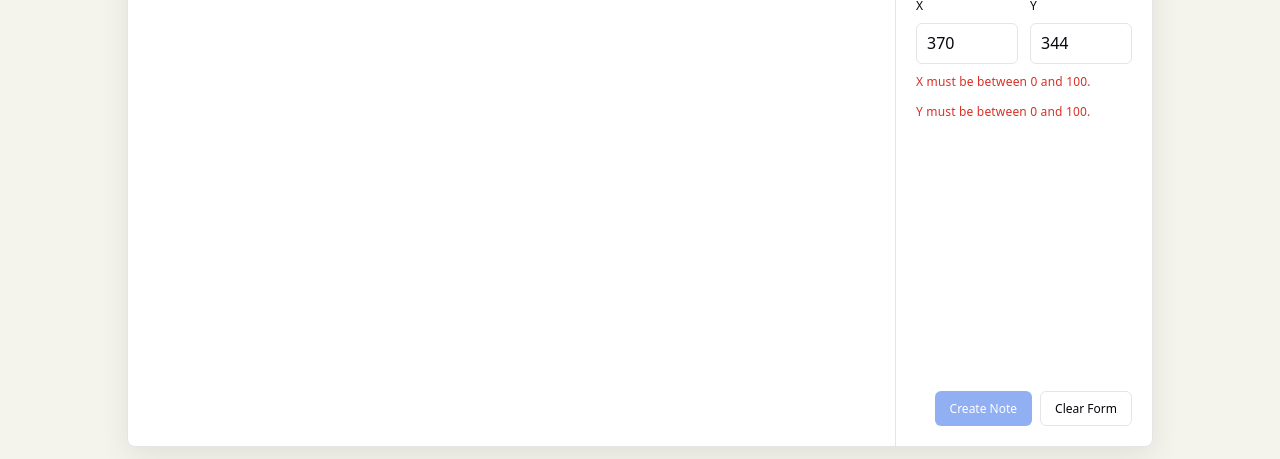
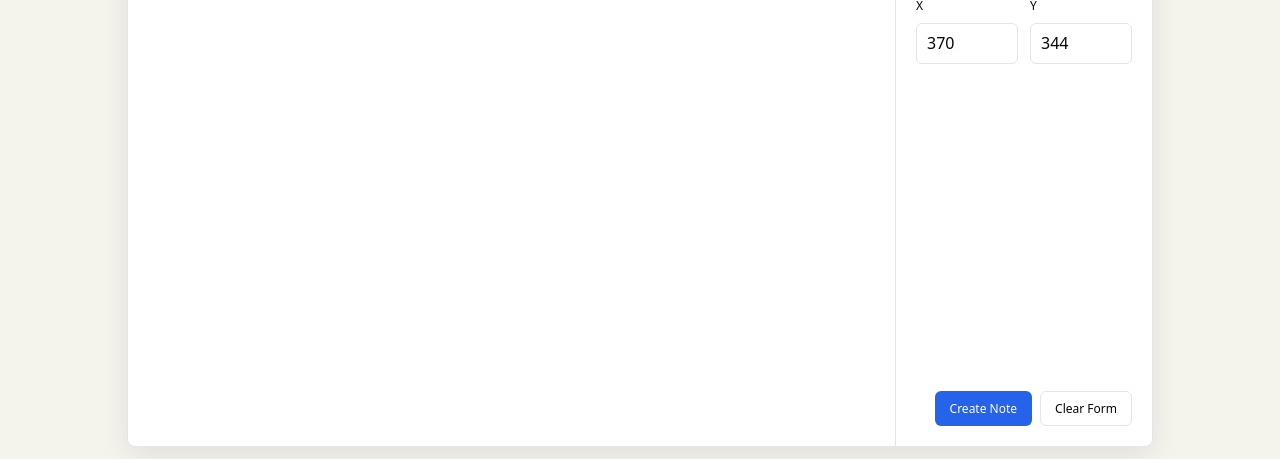
Before and after one commit to julianarana/stickynotes, a React (Vite) app: page / in a window 1280 px wide. Shown: the part 338-797 px from the top of the page. Built offline with nearby package versions, Linux system fonts and the light colour scheme.

Commit message:
Adjustments in the validation of the form

```diff
--- a/src/components/Notes/NoteCreator/NoteCreator.tsx
+++ b/src/components/Notes/NoteCreator/NoteCreator.tsx
@@ -4,10 +4,12 @@ import {
   DEFAULT_STICKY_SIZE,
   DEFAULT_STICKY_X,
   DEFAULT_STICKY_Y,
-  MAX_POSITION_VALUE,
+  MAX_POSITION_X,
+  MAX_POSITION_Y,
   MAX_STICKY_SIZE,
   MAX_TEXT_LENGTH,
   MIN_POSITION_VALUE,
+  MIN_STICKY_SIZE,
 } from "../../../config/canvas";
 import type { NoteDraft } from "../../../types/note";
 import { Button, ButtonVariant, TextArea, TextField } from "../../forms";
@@ -20,8 +22,8 @@ const DEFAULT_FORM = {
   y: DEFAULT_STICKY_Y,
 };
 
-const isPositionInRange = (value: number) =>
-  value >= MIN_POSITION_VALUE && value <= MAX_POSITION_VALUE;
+const isInRange = (value: number, min: number, max: number) =>
+  value >= min && value <= max;
 
 interface NoteCreatorProps {
   onCreate: (note: NoteDraft) => void;
@@ -32,15 +34,17 @@ function NoteCreator({ onCreate }: NoteCreatorProps) {
 
   const titleId = useId();
   const textErrorId = useId();
+  const sizeErrorId = useId();
   const xErrorId = useId();
   const yErrorId = useId();
 
   const errors = {
     text: form.text.length > MAX_TEXT_LENGTH,
-    x: !isPositionInRange(form.x),
-    y: !isPositionInRange(form.y),
+    size: !isInRange(form.size, MIN_STICKY_SIZE, MAX_STICKY_SIZE),
+    x: !isInRange(form.x, MIN_POSITION_VALUE, MAX_POSITION_X),
+    y: !isInRange(form.y, MIN_POSITION_VALUE, MAX_POSITION_Y),
   };
-  const isValid = !errors.text && !errors.x && !errors.y;
+  const isValid = !errors.text && !errors.size && !errors.x && !errors.y;
 
   const clearForm = () => setForm(DEFAULT_FORM);
 
@@ -89,10 +93,18 @@ function NoteCreator({ onCreate }: NoteCreatorProps) {
       <TextField
         label="size"
         type="number"
+        min={MIN_STICKY_SIZE}
         max={MAX_STICKY_SIZE}
         value={form.size}
         onChange={handleSizeChange}
+        aria-invalid={errors.size}
+        aria-describedby={errors.size ? sizeErrorId : undefined}
       />
+      {errors.size && (
+        <p className="note-creator-error" id={sizeErrorId} role="alert">
+          Size must be between {MIN_STICKY_SIZE} and {MAX_STICKY_SIZE}.
+        </p>
+      )}
       <div className="note-creator-fieldset">
         <span
           className="note-creator-fieldset-label"
@@ -109,7 +121,7 @@ function NoteCreator({ onCreate }: NoteCreatorProps) {
             label="x"
             type="number"
             min={MIN_POSITION_VALUE}
-            max={MAX_POSITION_VALUE}
+            max={MAX_POSITION_X}
             value={form.x}
             onChange={handleXChange}
             aria-invalid={errors.x}
@@ -119,7 +131,7 @@ function NoteCreator({ onCreate }: NoteCreatorProps) {
             label="y"
             type="number"
             min={MIN_POSITION_VALUE}
-            max={MAX_POSITION_VALUE}
+            max={MAX_POSITION_Y}
             value={form.y}
             onChange={handleYChange}
             aria-invalid={errors.y}
@@ -128,12 +140,12 @@ function NoteCreator({ onCreate }: NoteCreatorProps) {
         </div>
         {errors.x && (
           <p className="note-creator-error" id={xErrorId} role="alert">
-            X must be between {MIN_POSITION_VALUE} and {MAX_POSITION_VALUE}.
+            X must be between {MIN_POSITION_VALUE} and {MAX_POSITION_X}.
           </p>
         )}
         {errors.y && (
           <p className="note-creator-error" id={yErrorId} role="alert">
-            Y must be between {MIN_POSITION_VALUE} and {MAX_POSITION_VALUE}.
+            Y must be between {MIN_POSITION_VALUE} and {MAX_POSITION_Y}.
           </p>
         )}
       </div>
--- a/src/config/canvas.ts
+++ b/src/config/canvas.ts
@@ -7,11 +7,13 @@ export const CANVAS_HEIGHT = APP_HEIGHT;
 
 export const DEFAULT_STICKY_SIZE = 80;
 
-export const MIN_STICKY_SIZE = 40;
-export const MAX_STICKY_SIZE = 200;
+export const MIN_STICKY_SIZE = 30;
+export const MAX_STICKY_SIZE = 100;
+export const MAX_TEXT_LENGTH = 100;
+
 export const MIN_POSITION_VALUE = 0;
-export const MAX_POSITION_VALUE = 100;
-export const MAX_TEXT_LENGTH = 100;
+export const MAX_POSITION_X = Math.floor(CANVAS_WIDTH - MAX_STICKY_SIZE);
+export const MAX_POSITION_Y = Math.floor(CANVAS_HEIGHT - MAX_STICKY_SIZE);
 
 export const DEFAULT_STICKY_X = Math.round(
   (CANVAS_WIDTH - DEFAULT_STICKY_SIZE) / 2,
```
Also changed, not shown: 1 other file (tests, documents, lock files or other folders).
